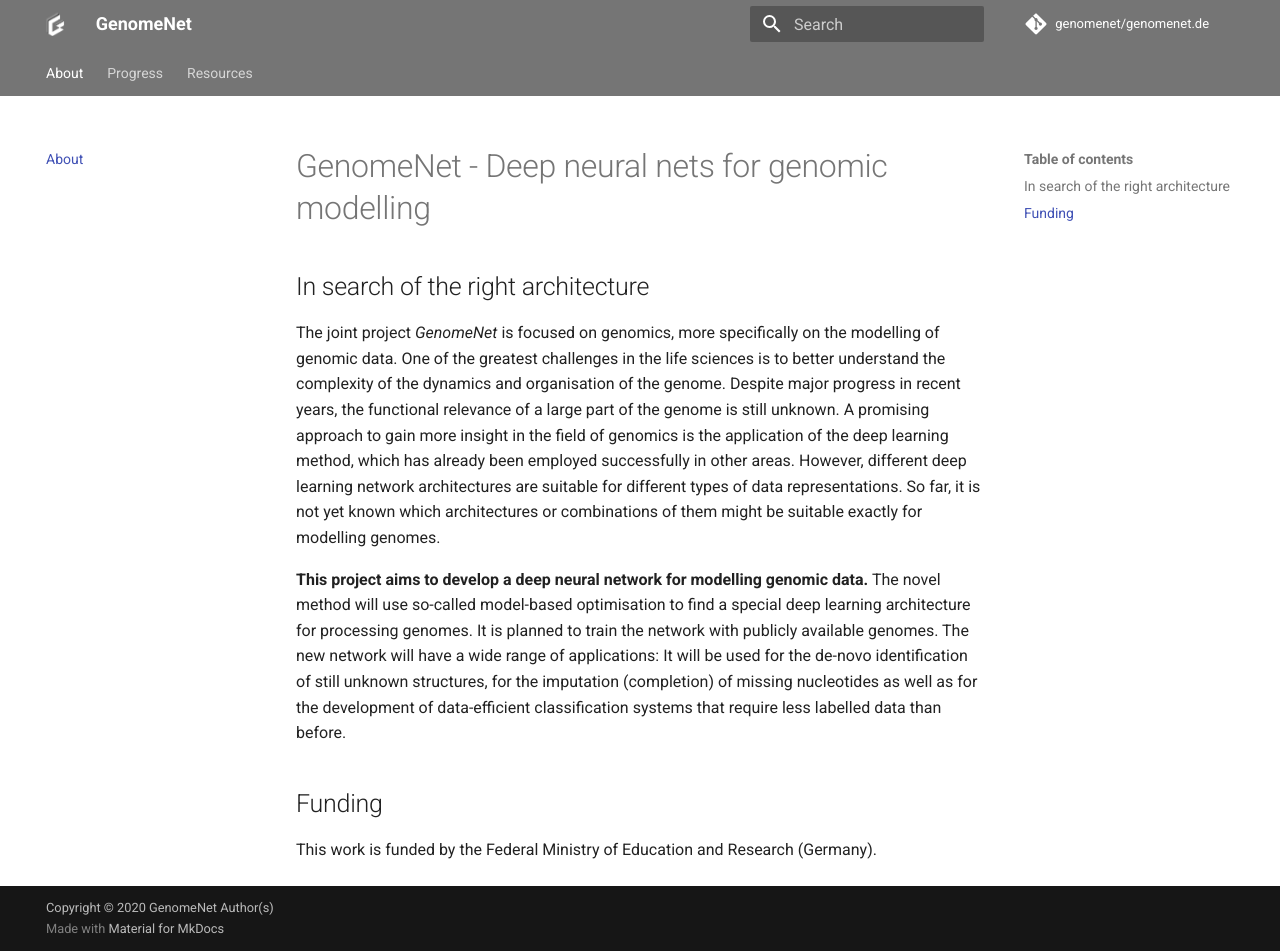
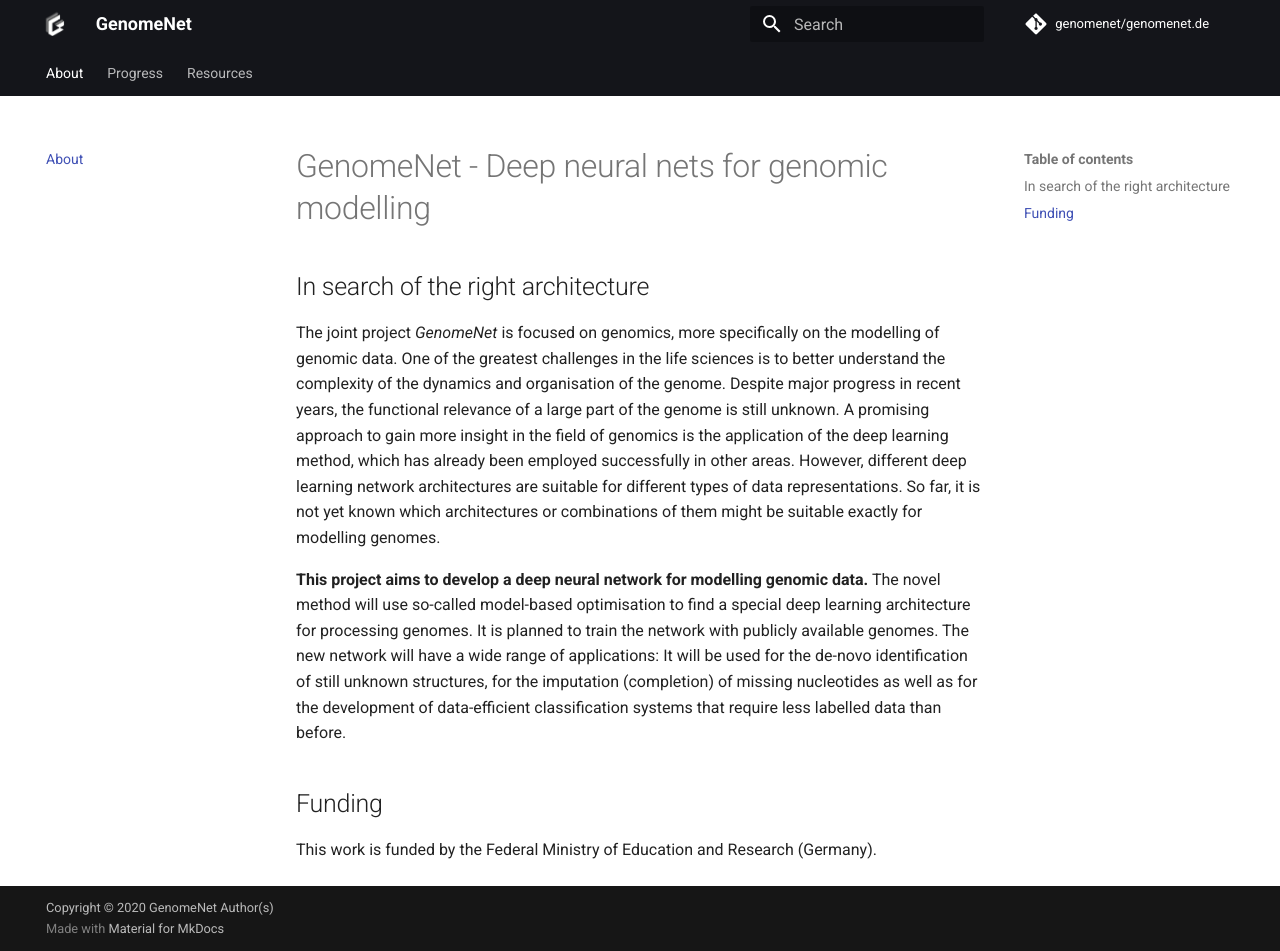
Before and after one commit to GenomeNet/genomenet.de, an MkDocs documentation site: the page built from docs/index.md, in a window 1280 px wide and 951 px high. Built offline with MkDocs 1.6.1 and Material for MkDocs 9.7.7, drawn with Linux system fonts in a browser that asks for light colours; comment, search, counter and statistics services are not loaded.

Commit message:
Update mkdocs.yml

```diff
--- a/mkdocs.yml
+++ b/mkdocs.yml
@@ -14,7 +14,7 @@ theme:
   features:
     - tabs
   palette:
-    primary: grey
+    primary: black
     accent: deep purple
   font:
     text: Roboto
```
